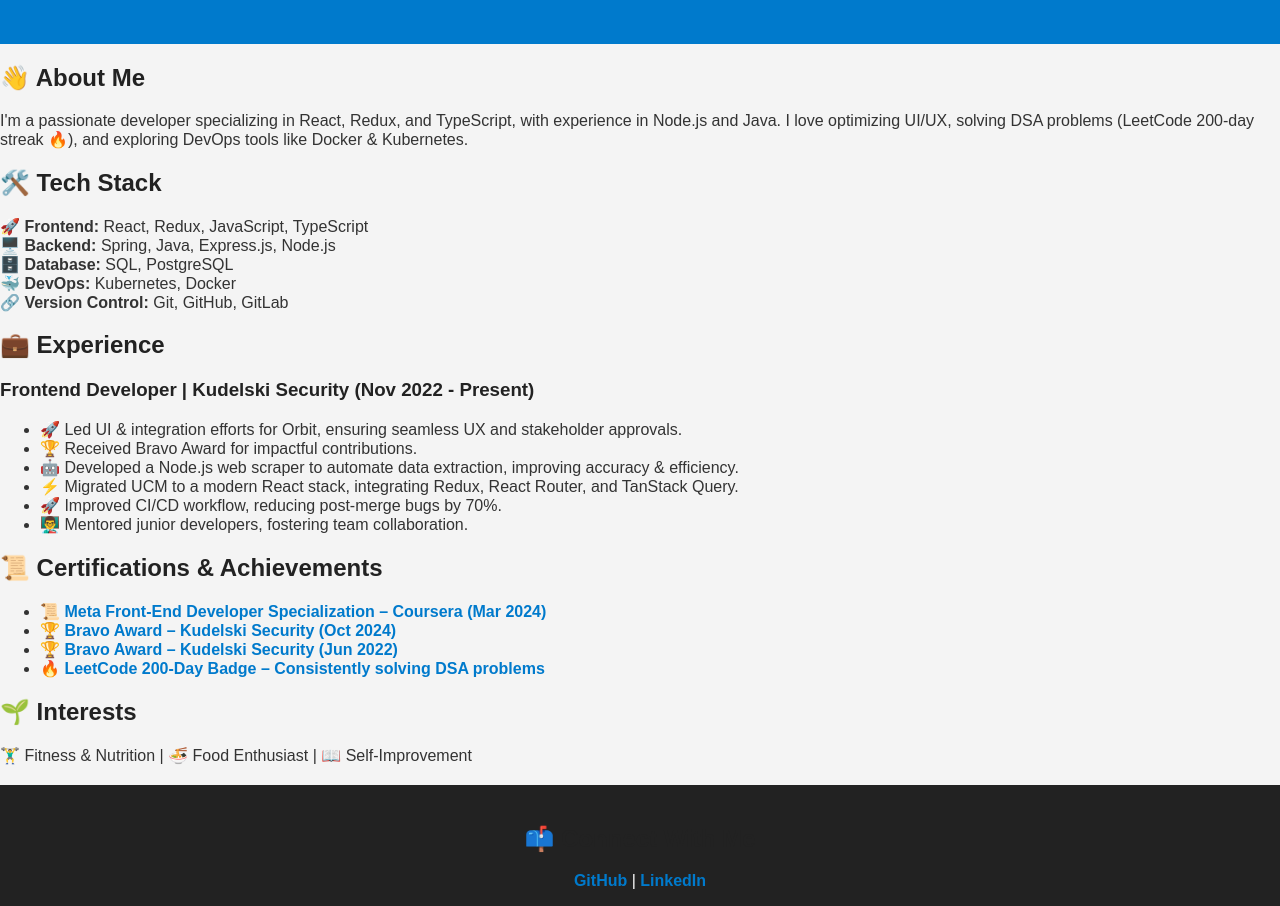
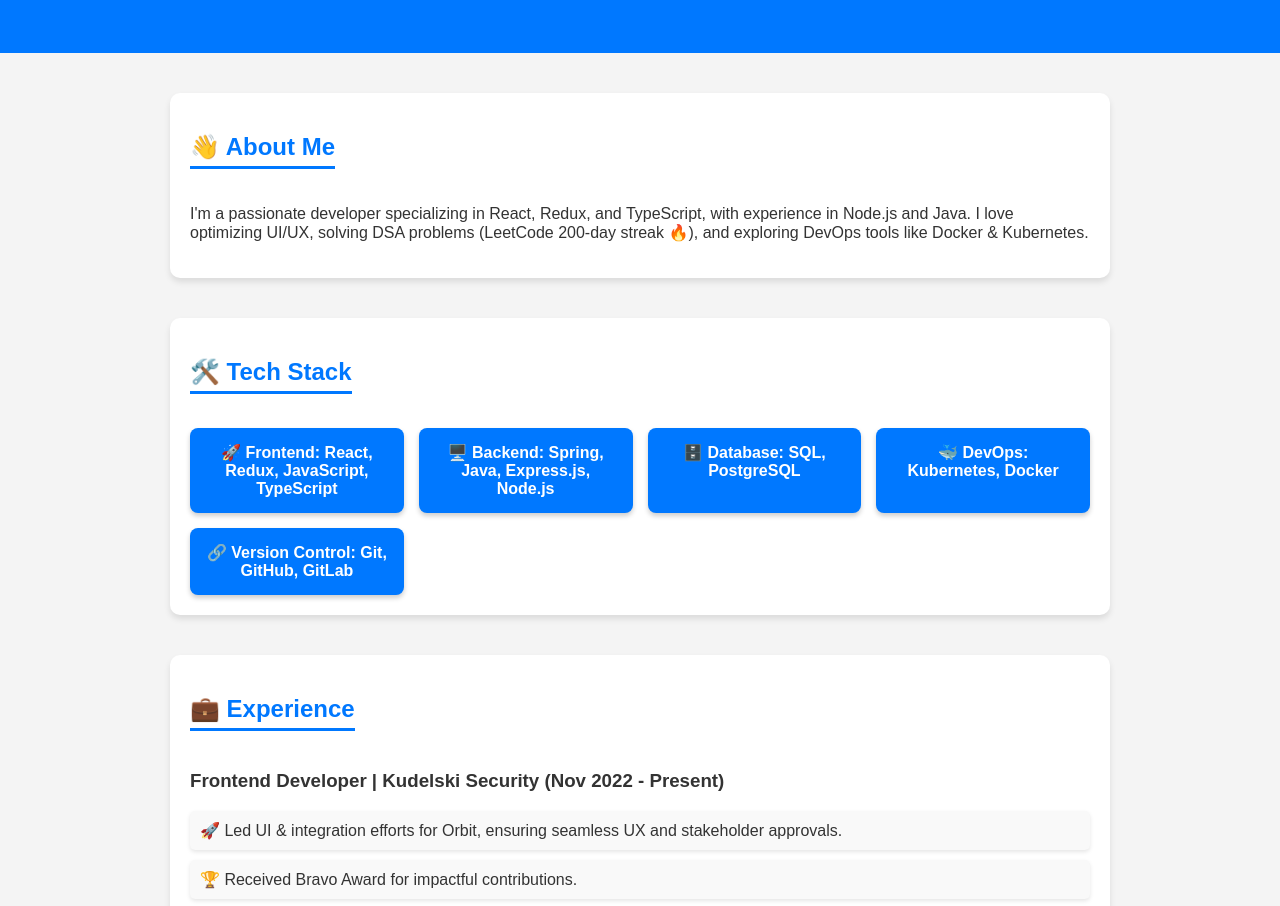
Before and after one commit to abinesheswaran/abinesheswaran.github.io, a plain HTML site: page index.html in a window 1280 px wide. Shown: the part 151-1057 px from the top of the page. Drawn offline with Linux system fonts and the light colour scheme.

Commit message:
Update styles.css

```diff
--- a/styles.css
+++ b/styles.css
@@ -1,67 +1,96 @@
 /* Global Styles */
 body {
-    font-family: 'Arial', sans-serif;
+    font-family: 'Poppins', sans-serif;
     margin: 0;
     padding: 0;
     background-color: #f4f4f4;
     color: #333;
 }
 
-.container {
-    max-width: 900px;
-    margin: auto;
-    padding: 20px;
+header {
+    background: #0078ff;
+    color: white;
+    text-align: center;
+    padding: 40px 20px;
 }
 
-h1, h2, h3 {
-    color: #222;
+h1 {
+    font-size: 2.5rem;
+    margin-bottom: 10px;
 }
 
-/* Header */
-header {
-    text-align: center;
-    padding: 40px 20px;
-    background: #007acc;
-    color: white;
+h2 {
+    color: #0078ff;
+    border-bottom: 3px solid #0078ff;
+    display: inline-block;
+    padding-bottom: 5px;
 }
 
-/* Sections */
-.section {
+section {
+    max-width: 900px;
+    margin: 40px auto;
     background: white;
     padding: 20px;
-    margin: 20px 0;
-    border-radius: 8px;
-    box-shadow: 0 4px 8px rgba(0, 0, 0, 0.1);
+    border-radius: 10px;
+    box-shadow: 0px 4px 6px rgba(0, 0, 0, 0.1);
 }
 
-/* Tech Stack */
-.tech-icons {
-    display: flex;
-    flex-wrap: wrap;
-    gap: 10px;
-    margin-top: 10px;
+.stack-grid {
+    display: grid;
+    grid-template-columns: repeat(auto-fit, minmax(200px, 1fr));
+    gap: 15px;
+    margin-top: 15px;
 }
 
-.tech-icons img {
-    height: 30px;
+.stack-card {
+    background: #0078ff;
+    color: white;
+    padding: 15px;
+    border-radius: 8px;
+    text-align: center;
+    font-weight: bold;
+    box-shadow: 0 3px 5px rgba(0, 0, 0, 0.2);
 }
 
-/* Links */
-a {
-    color: #007acc;
+.exp-card ul {
+    list-style: none;
+    padding: 0;
+}
+
+.exp-card li {
+    background: #f9f9f9;
+    margin: 10px 0;
+    padding: 10px;
+    border-radius: 5px;
+    box-shadow: 0px 2px 4px rgba(0, 0, 0, 0.1);
+}
+
+.achievements ul {
+    list-style: none;
+    padding: 0;
+}
+
+.achievements li {
+    background: #fff3cd;
+    padding: 10px;
+    margin: 8px 0;
+    border-radius: 5px;
+}
+
+footer {
+    background: #333;
+    color: white;
+    text-align: center;
+    padding: 20px;
+    margin-top: 40px;
+}
+
+footer a {
+    color: #ffcc00;
     text-decoration: none;
     font-weight: bold;
 }
 
-a:hover {
+footer a:hover {
     text-decoration: underline;
 }
-
-/* Footer */
-footer {
-    text-align: center;
-    padding: 20px;
-    background: #222;
-    color: white;
-    margin-top: 20px;
-}
```
